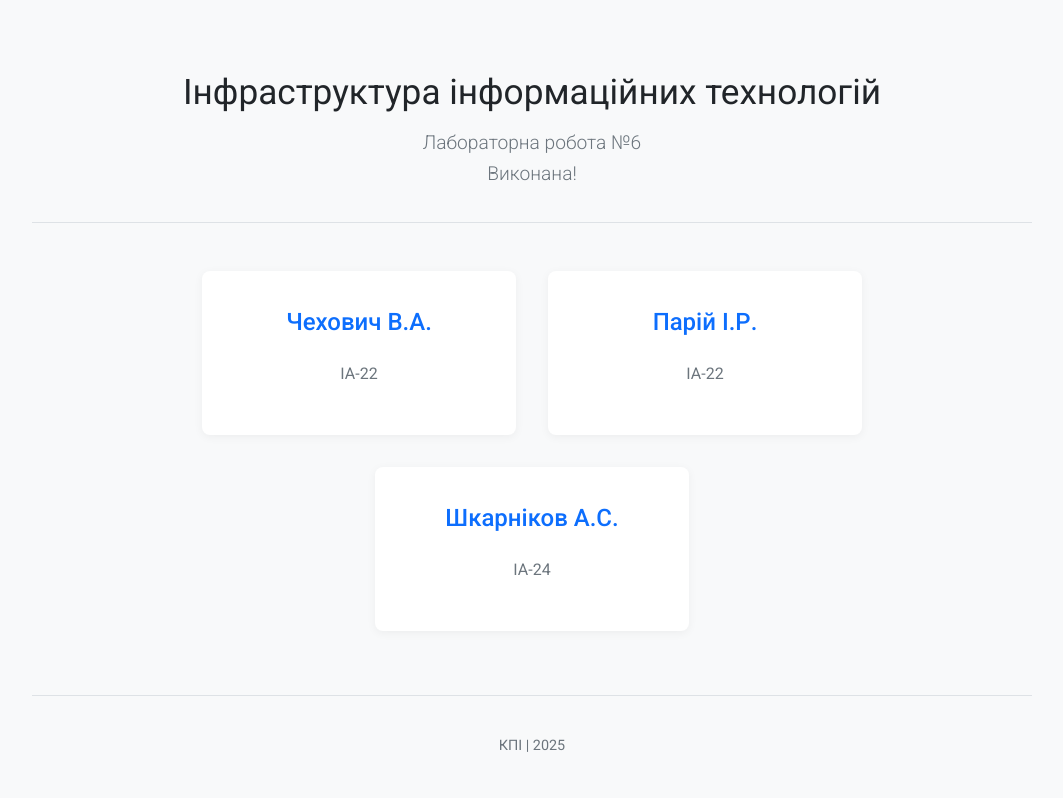
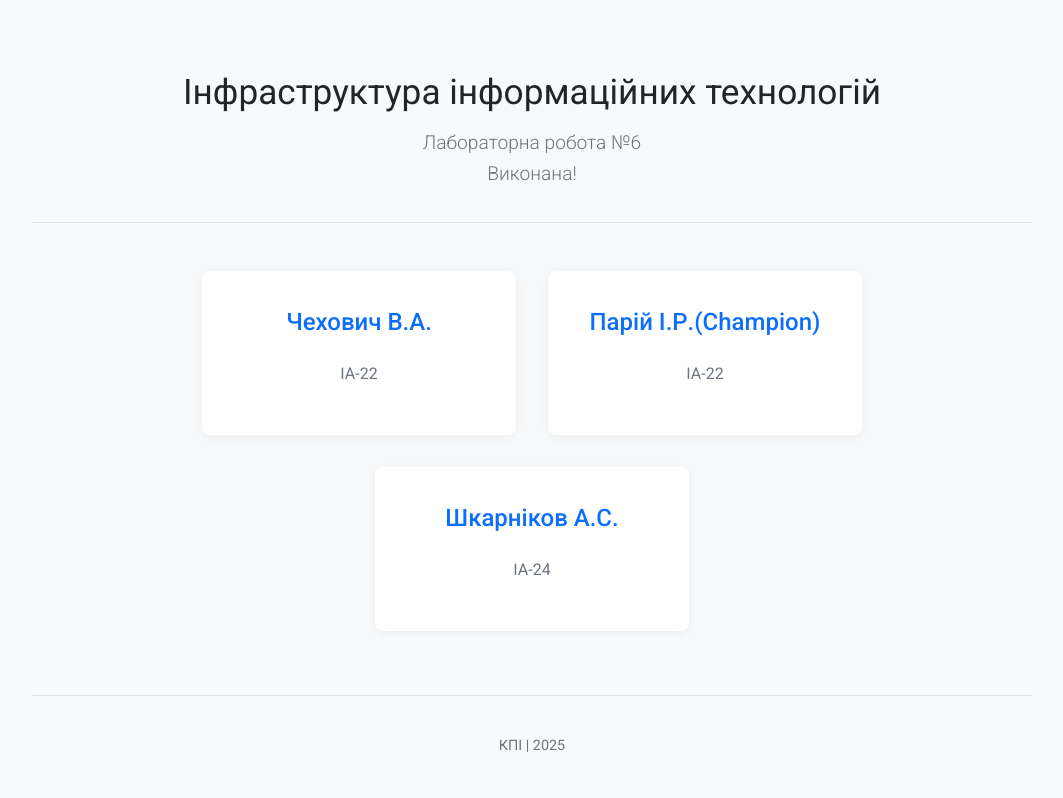
Before and after one commit to ViktorMaster/iit4-5, a plain HTML site: page index.html in a window 1280 px wide. Shown: the whole page, without its empty margins (108-1171 px from the left). Drawn offline with Linux system fonts and the light colour scheme.

Commit message:
feat: i did it!!

```diff
--- a/index.html
+++ b/index.html
@@ -23,7 +23,7 @@
                 </div>
 
                 <div class="author-card">
-                    <h2>Парій І.Р.</h2>
+                    <h2>Парій І.Р.(Champion)</h2>
                     <p>ІА-22</p>
                 </div>
 
```
